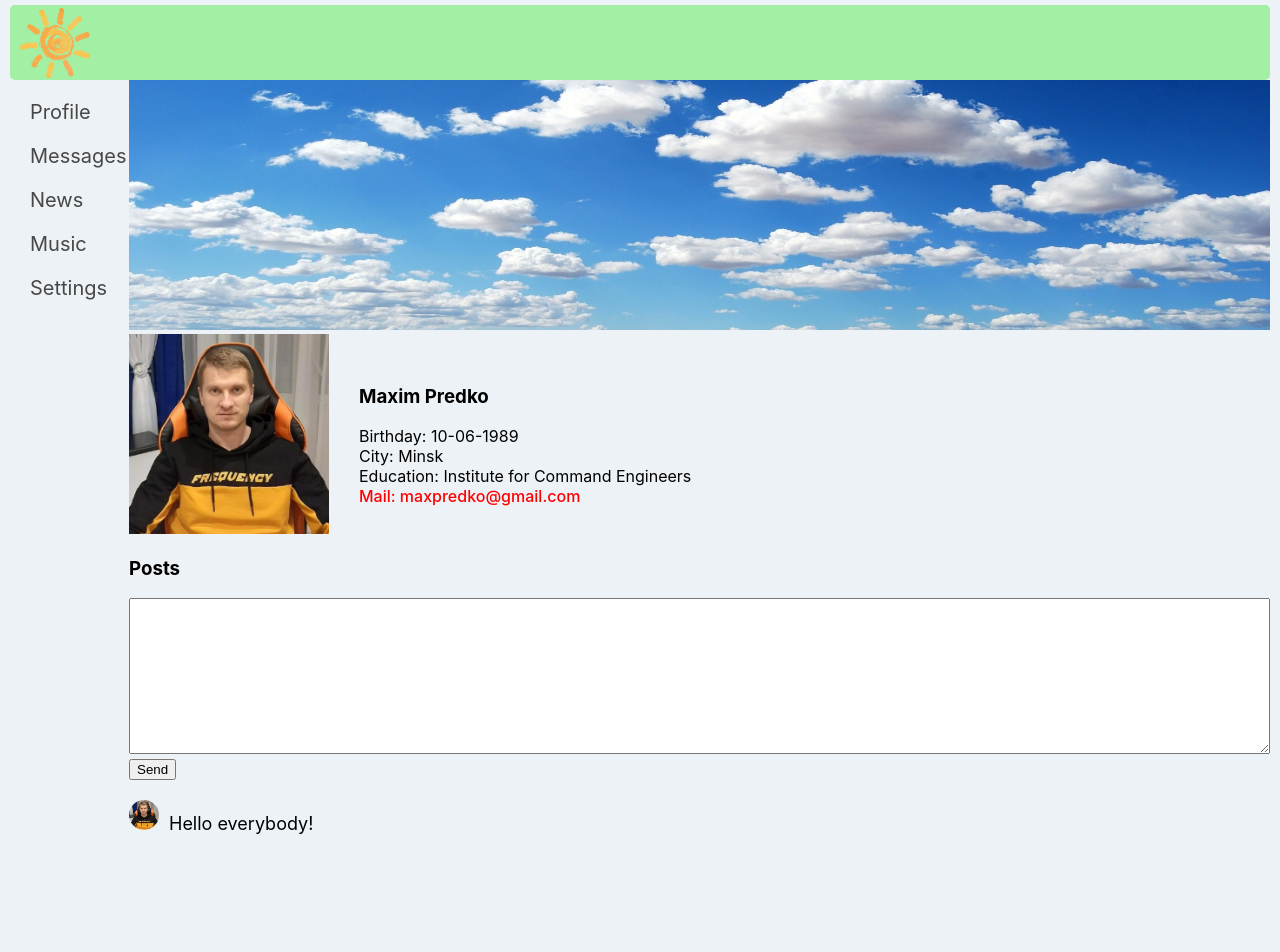
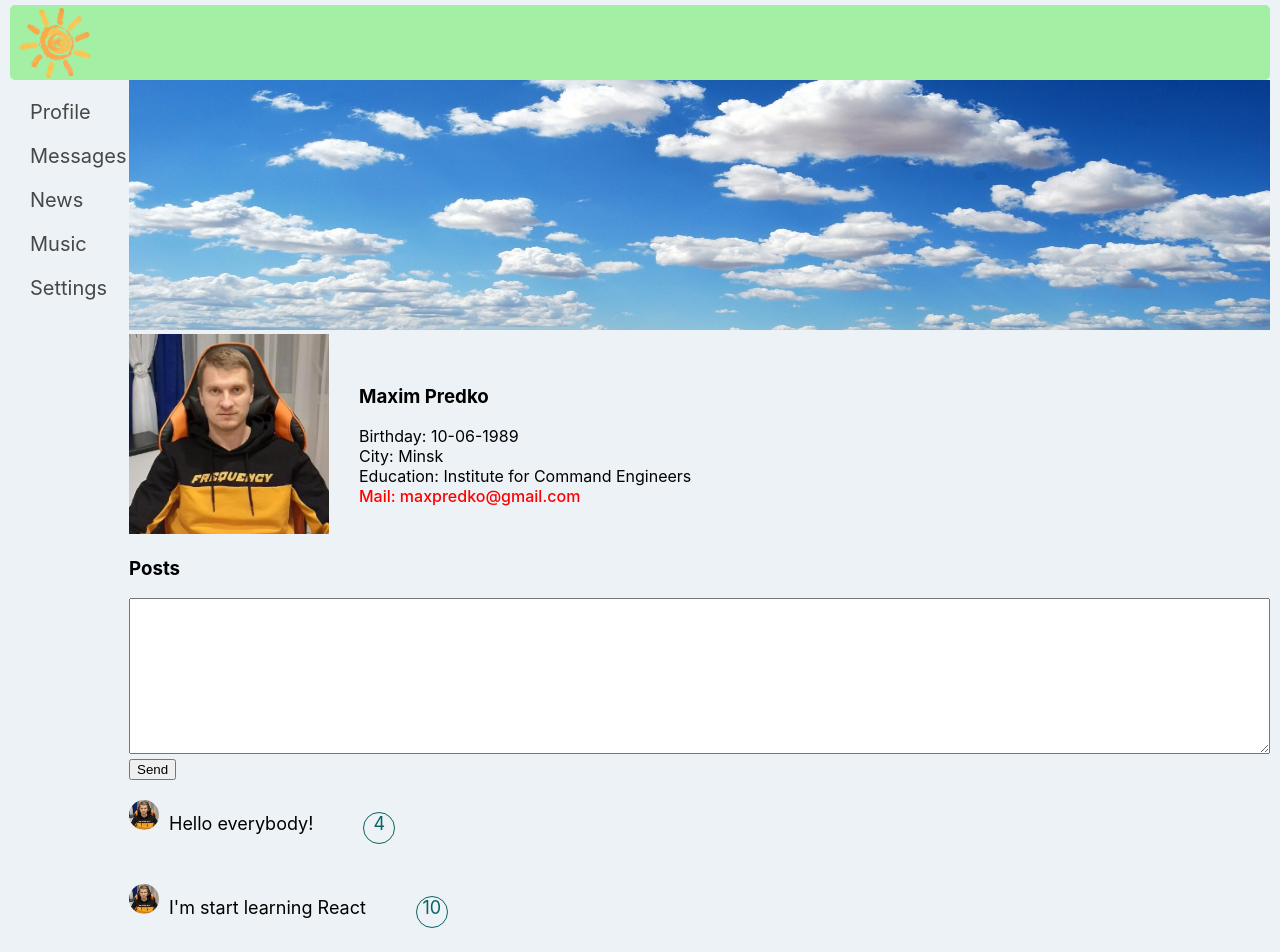
Before and after one commit to maxmajorov/social-network, a React (Create React App) app: page / in a window 1280 px wide. Shown: the top 952 px of the page. Before the commit the page ends 854 px from the top, so only its background shows below. Built offline with nearby package versions, Linux system fonts and the light colour scheme.

Commit message:
feat: done 16th lesson

```diff
--- a/src/components/Profile/Posts/MyPost/MyPost.module.css
+++ b/src/components/Profile/Posts/MyPost/MyPost.module.css
@@ -9,3 +9,14 @@
   border-radius: 50%;
   margin-right: 10px;
 }
+
+.postLikes {
+  display: inline-block;
+  margin-left: 50px;
+  width: 30px;
+  height: 30px;
+  border-radius: 50%;
+  border: 1px solid rgb(8, 99, 99);
+  color: rgb(8, 99, 99);
+  text-align: center;
+}
--- a/src/components/Profile/Posts/MyPost/MyPost.tsx
+++ b/src/components/Profile/Posts/MyPost/MyPost.tsx
@@ -1,7 +1,12 @@
 import React from "react";
 import classes from "./MyPost.module.css";
 
-function MyPost() {
+type MyPostsPropsType = {
+  text: string;
+  likes: number;
+};
+
+function MyPost(props: MyPostsPropsType) {
   return (
     <div className={classes.postItem}>
       <img
@@ -9,7 +14,8 @@ function MyPost() {
         src="../../../../img/avatar.jpg"
         alt="user-avatar"
       />
-      <span>Hello everybody!</span>
+      <span>{props.text}</span>
+      <span className={classes.postLikes}>{props.likes}</span>
     </div>
   );
 }
--- a/src/components/Profile/Posts/Posts.tsx
+++ b/src/components/Profile/Posts/Posts.tsx
@@ -8,7 +8,9 @@ function Posts() {
       <h3 className={classes.postTitle}>Posts</h3>
       <textarea name="" id="" cols={140} rows={10}></textarea>
       <button className={classes.postBtn}>Send</button>
-      <MyPost />
+      <MyPost text={"Hello everybody!"} likes={4} />
+      <MyPost text={"I'm start learning React"} likes={10} />
+      <MyPost text={"Redux & TypeScript..."} likes={5} />
     </div>
   );
 }
```
